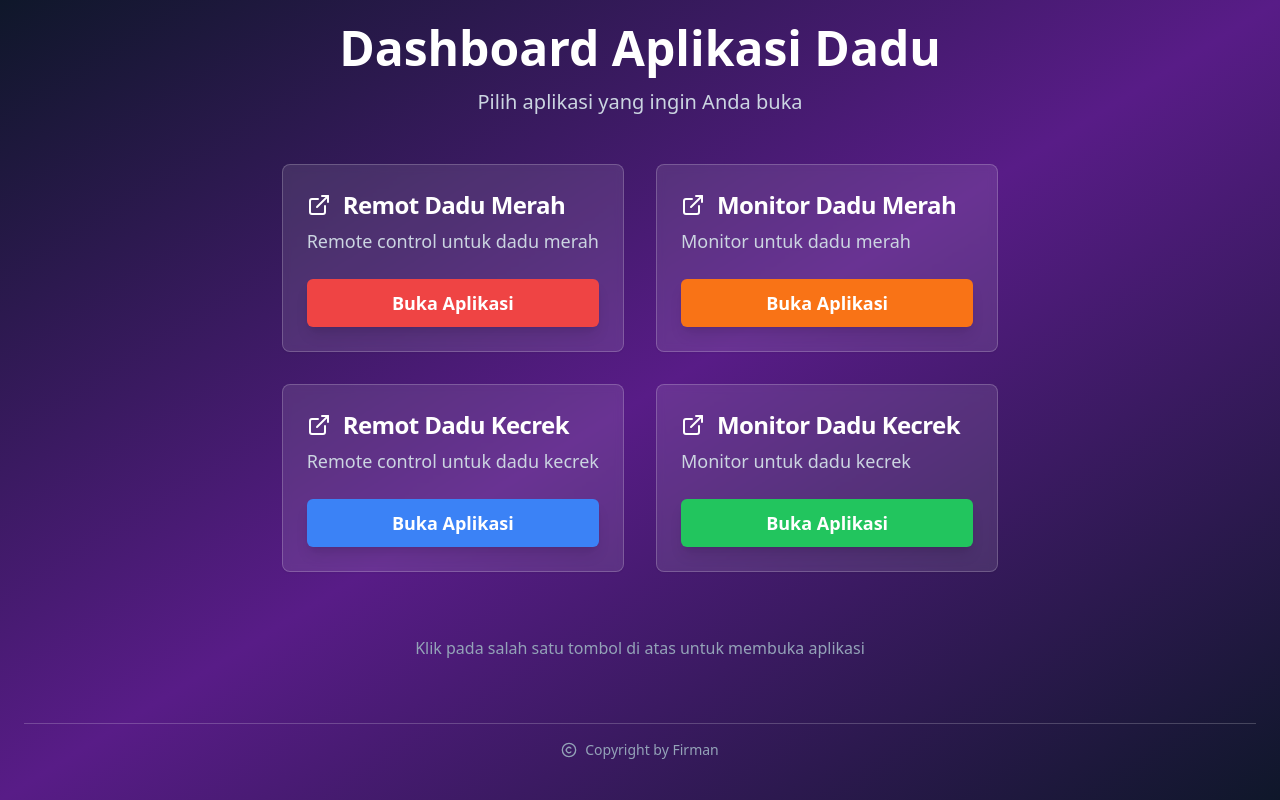
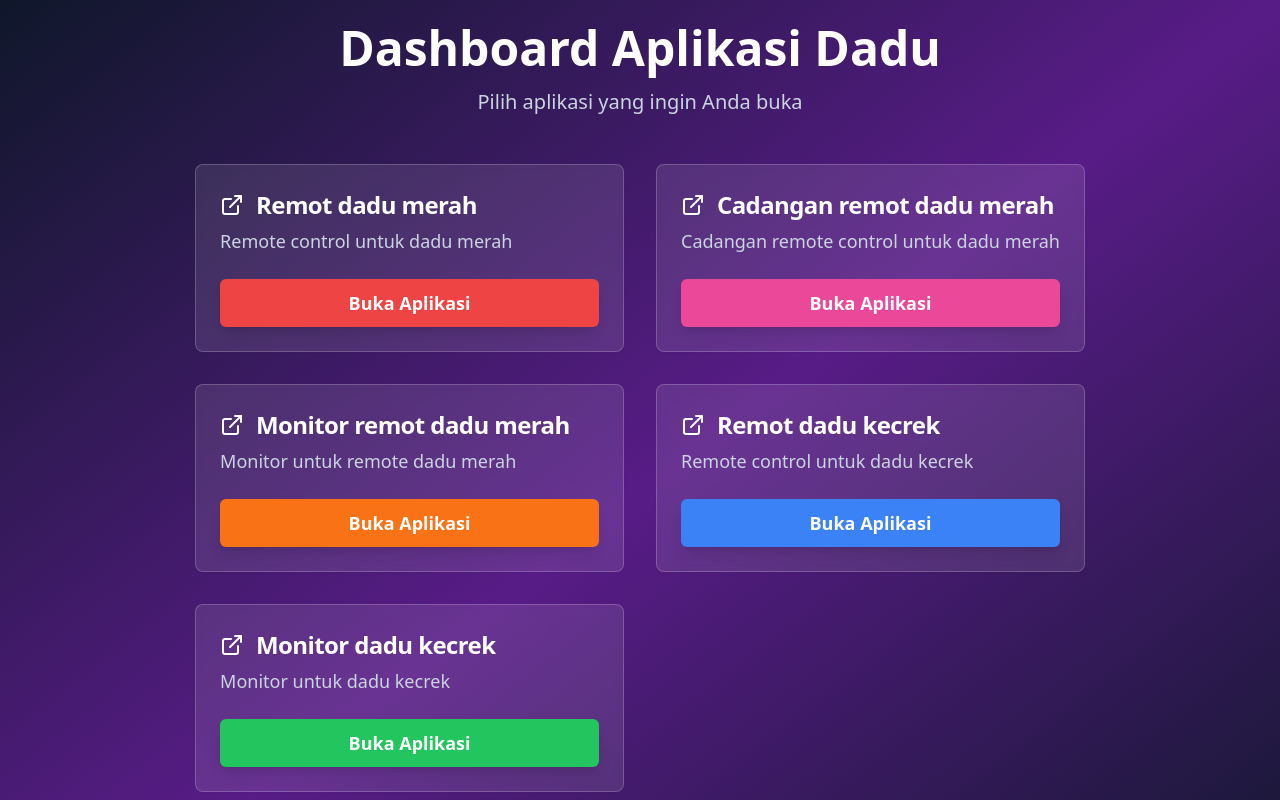
Before and after one commit to emonuye1/dice-web-navigator, a React (Vite) app: page / in a window 1280 px wide. Shown: the top 800 px of the page. Built offline with nearby package versions, Linux system fonts and the light colour scheme.

Commit message:
Update web app URLs
Update the web app URLs in the dashboard and web app components to reflect the new URLs provided by the user.

```diff
--- a/src/pages/Index.tsx
+++ b/src/pages/Index.tsx
@@ -40,30 +40,37 @@ const Index = () => {
   const webApps = [
     {
       id: "remot-dadu-merah",
-      title: "Remot Dadu Merah",
+      title: "Remot dadu merah",
       description: "Remote control untuk dadu merah",
       url: "https://firmanuye12.github.io/remot-dadu-merah/",
       color: "bg-red-500 hover:bg-red-600",
     },
     {
-      id: "monitor-dadu-merah",
-      title: "Monitor Dadu Merah",
-      description: "Monitor untuk dadu merah",
+      id: "cadangan-remot-dadu-merah",
+      title: "Cadangan remot dadu merah",
+      description: "Cadangan remote control untuk dadu merah",
+      url: "https://firmanuye12.github.io/cadangan-remot-merah/",
+      color: "bg-pink-500 hover:bg-pink-600",
+    },
+    {
+      id: "monitor-remot-dadu-merah",
+      title: "Monitor remot dadu merah",
+      description: "Monitor untuk remote dadu merah",
       url: "https://firmanuye12.github.io/monitor/",
       color: "bg-orange-500 hover:bg-orange-600",
     },
     {
       id: "remot-dadu-kecrek",
-      title: "Remot Dadu Kecrek",
+      title: "Remot dadu kecrek",
       description: "Remote control untuk dadu kecrek",
       url: "https://firmanuye12.github.io/dice-remot/",
       color: "bg-blue-500 hover:bg-blue-600",
     },
     {
       id: "monitor-dadu-kecrek",
-      title: "Monitor Dadu Kecrek",
+      title: "Monitor dadu kecrek",
       description: "Monitor untuk dadu kecrek",
-      url: "https://remote-app-guardian.lovable.app/",
+      url: "https://firmanuye12.github.io/monitor-remot-kecrek-v2/",
       color: "bg-green-500 hover:bg-green-600",
     },
   ];
--- a/src/pages/WebApp.tsx
+++ b/src/pages/WebApp.tsx
@@ -8,23 +8,28 @@ const WebApp = () => {
 
   const webApps = {
     "remot-dadu-merah": {
-      title: "Remot Dadu Merah",
+      title: "Remot dadu merah",
       url: "https://firmanuye12.github.io/remot-dadu-merah/",
       color: "bg-red-500 hover:bg-red-600",
     },
-    "monitor-dadu-merah": {
-      title: "Monitor Dadu Merah",
+    "cadangan-remot-dadu-merah": {
+      title: "Cadangan remot dadu merah",
+      url: "https://firmanuye12.github.io/cadangan-remot-merah/",
+      color: "bg-pink-500 hover:bg-pink-600",
+    },
+    "monitor-remot-dadu-merah": {
+      title: "Monitor remot dadu merah",
       url: "https://firmanuye12.github.io/monitor/",
       color: "bg-orange-500 hover:bg-orange-600",
     },
     "remot-dadu-kecrek": {
-      title: "Remot Dadu Kecrek",
+      title: "Remot dadu kecrek",
       url: "https://firmanuye12.github.io/dice-remot/",
       color: "bg-blue-500 hover:bg-blue-600",
     },
     "monitor-dadu-kecrek": {
-      title: "Monitor Dadu Kecrek",
-      url: "https://remote-app-guardian.lovable.app/",
+      title: "Monitor dadu kecrek",
+      url: "https://firmanuye12.github.io/monitor-remot-kecrek-v2/",
       color: "bg-green-500 hover:bg-green-600",
     },
   };
```
